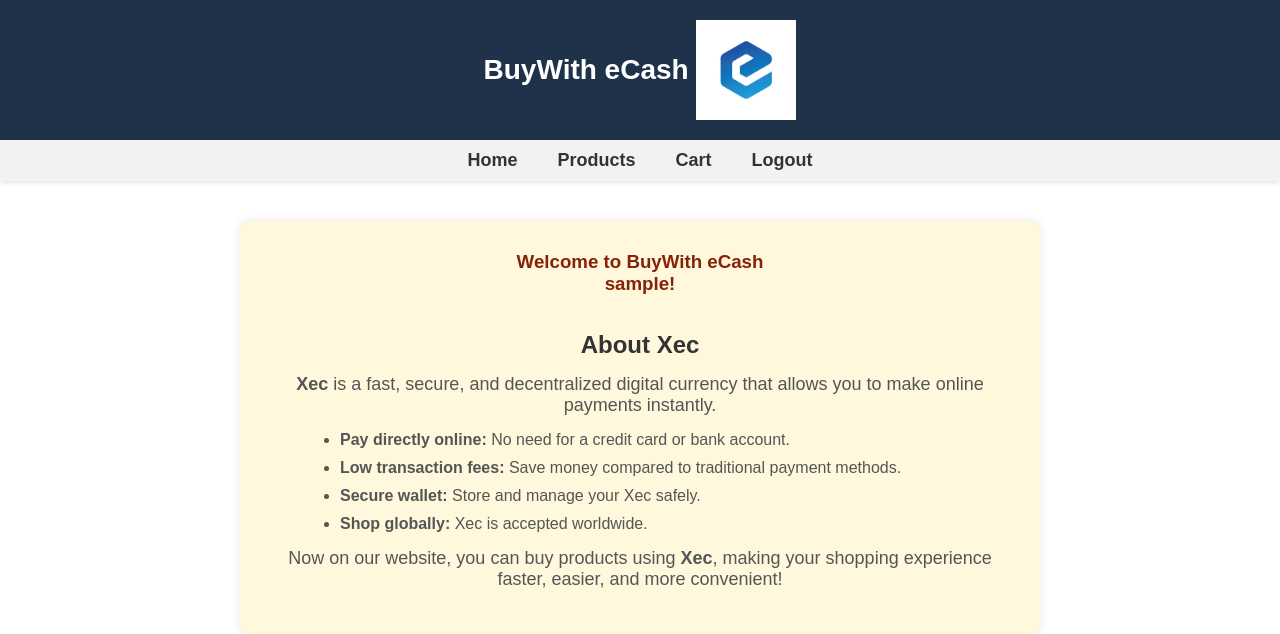
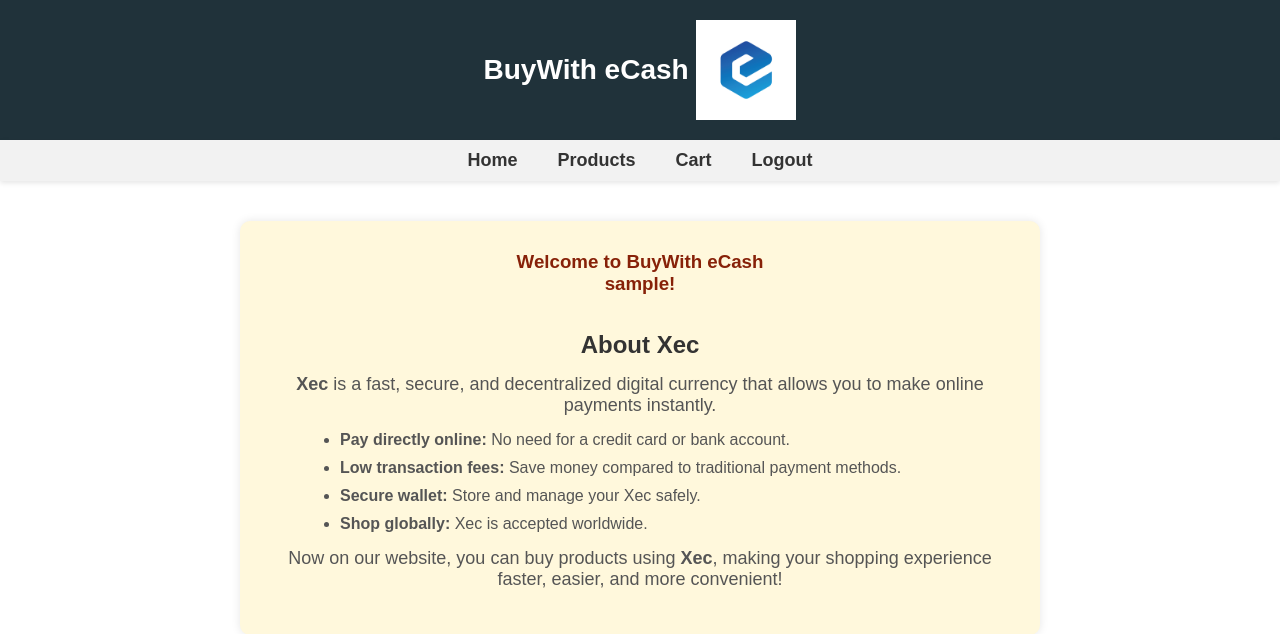
Before and after one commit to Zohil-king/BuyWith_eCASH, a PHP site: page /success.php in a window 1280 px wide. Shown: the top 634 px of the page. Run offline with PHP 8.4, Linux system fonts and the light colour scheme; the visitor is signed in with stand-in values (Sample User, id 1).

Commit message:
Update index.css

```diff
--- a/index.css
+++ b/index.css
@@ -13,7 +13,7 @@
 
 /* Header */
 header {
-    background-color: #20324a;
+    background-color: #20323a;
     color: white;
     padding: 20px;
     text-align: center;
```
